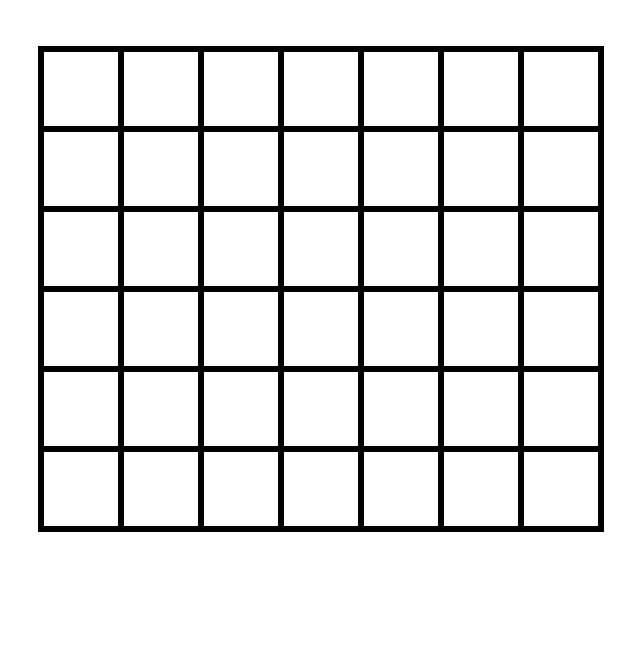
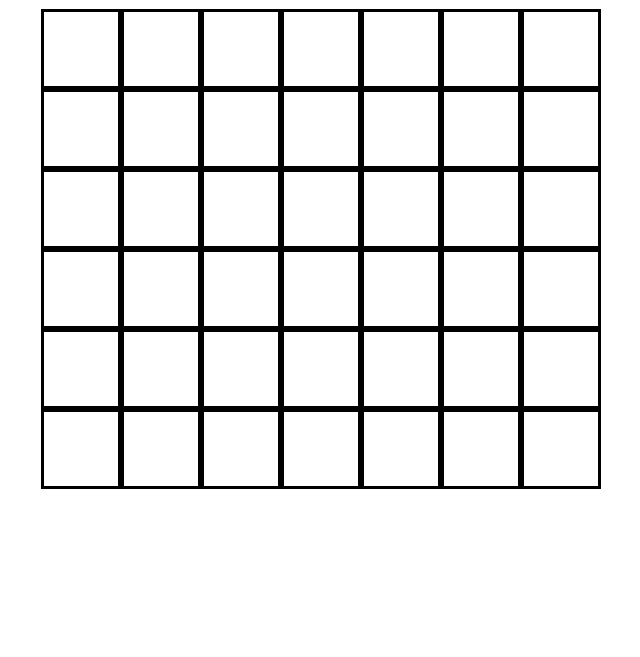
Before and after one commit to mcholbrook/connect-four, a plain HTML site: page index.html in a window 1280 px wide. Shown: the part 159-816 px from the top of the page, without its empty margins (319-959 px from the left). Drawn offline with Linux system fonts and the light colour scheme.

Commit message:
Change html layout

```diff
--- a/css/style.css
+++ b/css/style.css
@@ -10,12 +10,15 @@ body {
 
 section.board{
   display: grid;
-  grid-template-rows: repeat(6, 10vmin);
+  grid-template-rows: repeat(7, 10vmin);
   grid-template-columns: repeat(7, 10vmin);
   grid-gap: 0vmin;
-  border: 3px solid black;
   margin: 40px;
 
+}
+
+.baseLevel {
+  display: none;
 }
 div {
 
--- a/index.html
+++ b/index.html
@@ -9,6 +9,56 @@
 </head>
 <body>
   <h1>Connect Four</h1>
-  <section class = "board"></section>
+  <section class = "board">
+    <div id = "0"></div>
+    <div id = "1"></div>
+    <div id = "2"></div>
+    <div id = "3"></div>
+    <div id = "4"></div>
+    <div id = "5"></div>
+    <div id = "6"></div>
+    <div id = "7"></div>
+    <div id = "8"></div>
+    <div id = "9"></div>
+    <div id = "10"></div>
+    <div id = "11"></div>
+    <div id = "12"></div>
+    <div id = "13"></div>
+    <div id = "14"></div>
+    <div id = "15"></div>
+    <div id = "16"></div>
+    <div id = "17"></div>
+    <div id = "18"></div>
+    <div id = "19"></div>
+    <div id = "20"></div>
+    <div id = "21"></div>
+    <div id = "22"></div>
+    <div id = "23"></div>
+    <div id = "24"></div>
+    <div id = "25"></div>
+    <div id = "26"></div>
+    <div id = "27"></div>
+    <div id = "28"></div>
+    <div id = "29"></div>
+    <div id = "30"></div>
+    <div id = "31"></div>
+    <div id = "32"></div>
+    <div id = "33"></div>
+    <div id = "34"></div>
+    <div id = "35"></div>
+    <div id = "36"></div>
+    <div id = "37"></div>
+    <div id = "38"></div>
+    <div id = "39"></div>
+    <div id = "40"></div>
+    <div id = "41"> </div>
+    <div id = "42" class="baseLevel taken"></div>
+    <div id = "43" class="baseLevel taken"></div>
+    <div id = "44" class="baseLevel taken"></div>
+    <div id = "45" class="baseLevel taken"></div>
+    <div id = "46" class="baseLevel taken"></div>
+    <div id = "47" class="baseLevel taken"></div>
+    <div id = "48" class="baseLevel taken"> </div>
+  </section>
 </body>
 </html>
--- a/js/app.js
+++ b/js/app.js
@@ -29,6 +29,7 @@ document.querySelector('.board').addEventListener('click', (e) => {
 
 function init (){
   makeBoard()
+  console.log(document.board)
   turn = 1
   winner = null
   for (let i = 0; i <= 41; i++){
@@ -40,19 +41,14 @@ function init (){
 
 function makeBoard(){
   for (let i = 0; i <= 41; i++){
-    const div = document.createElement('div')
+    const div = document.querySelectorAll('.board')
     div.id = `${i}`
     if (i >= 35 && i <= 41){
       div.class = 'taken'
     }
-    const board = document.querySelector('.board')
-    board.appendChild(div)
-  } const squares = Array.from(document.querySelectorAll('.board div'))
-  console.log(squares)
+  }
 }
 
-console.log(document.board)
- console.log(squares)
 
 function render(){
   // board.forEach(function(square, idx){
```
